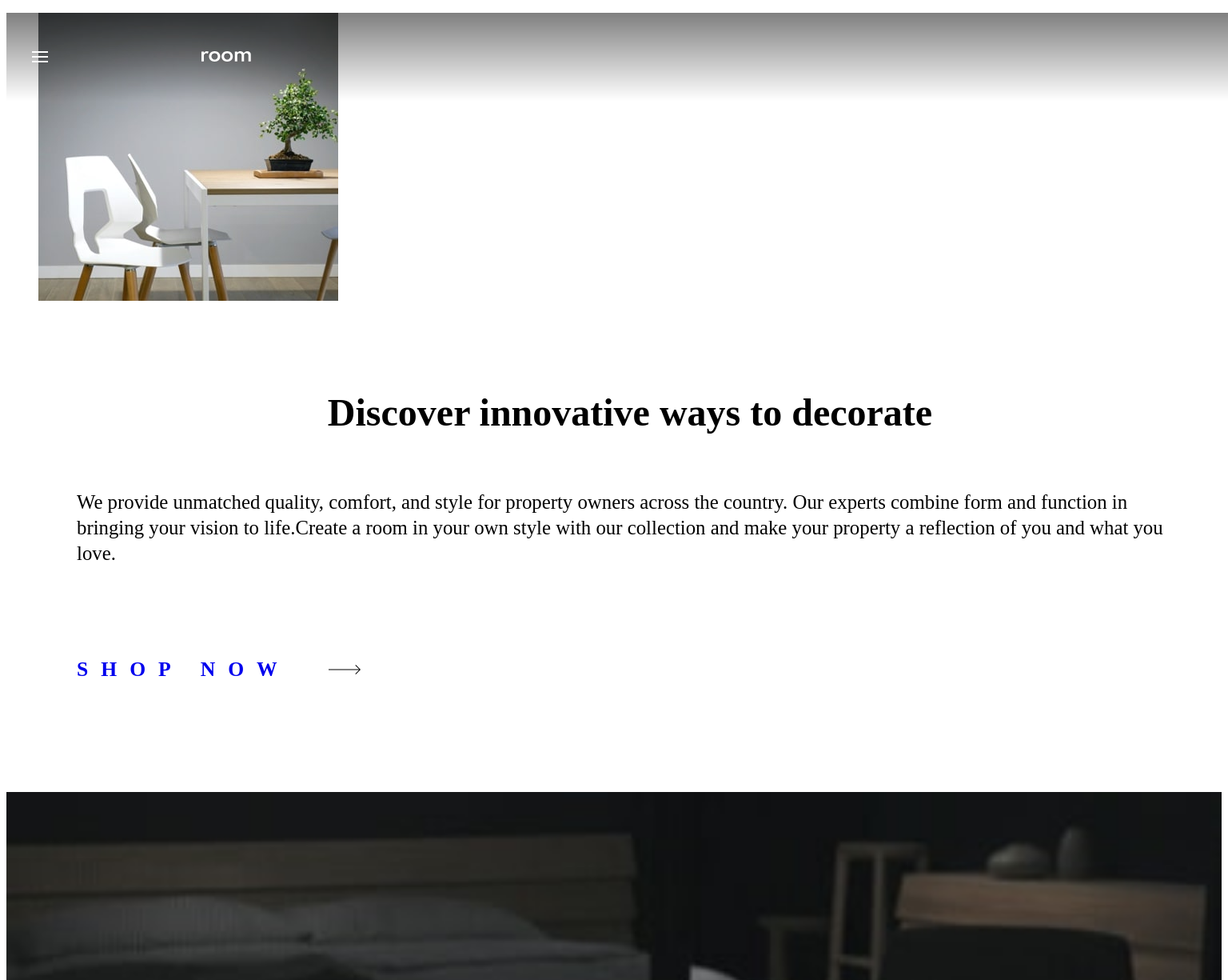
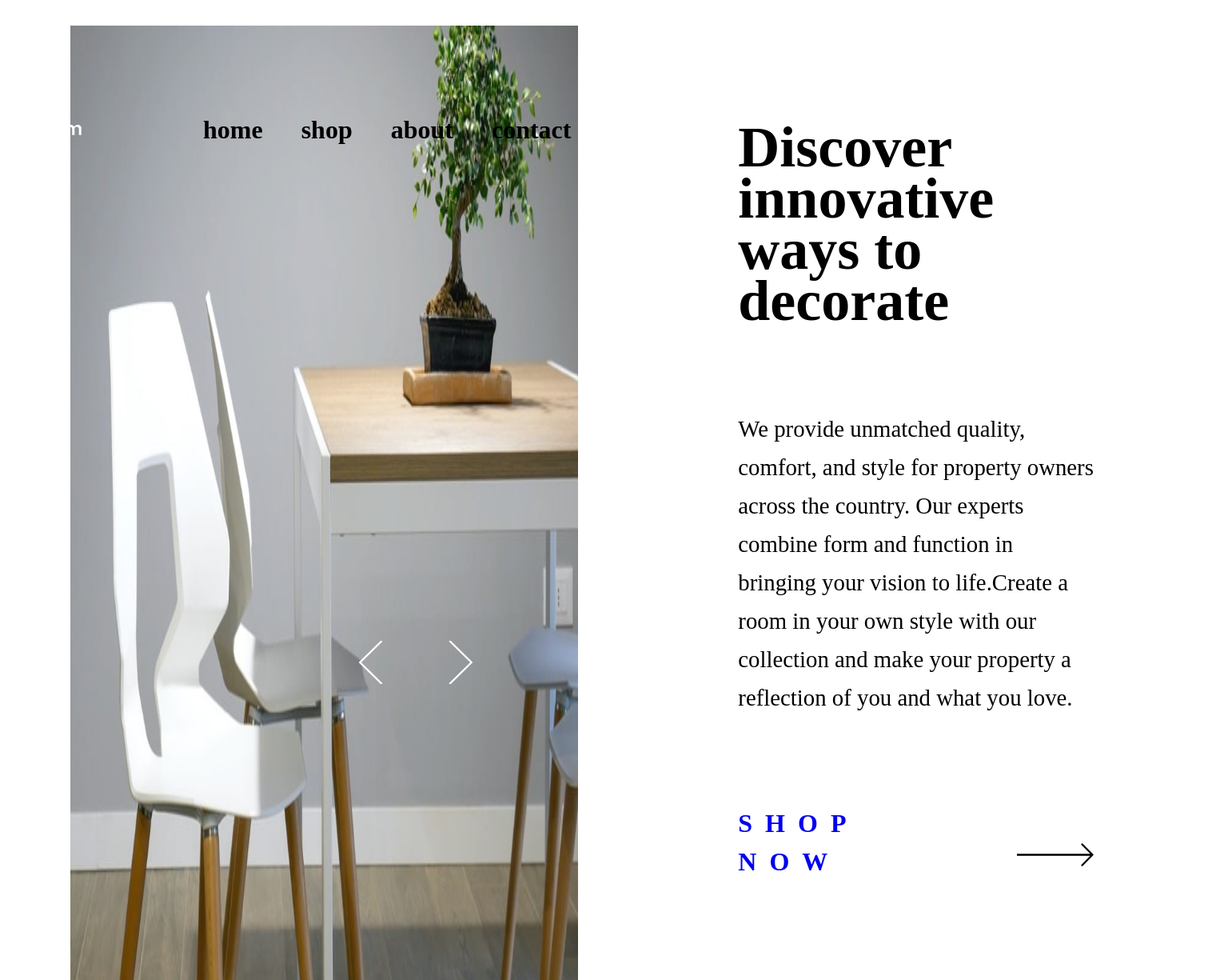
Before and after one commit to Diego2Drm/Room-homepage, a React (Vite) app: page / in a window 1536 px wide. Shown: the top 1225 px of the page at 80% size. Built offline with nearby package versions, Linux system fonts and the light colour scheme; the HTML template or start-up script is replaced by a standard one.

Commit message:
Media Queries Desktop

```diff
--- a/src/components/About/styles.module.css
+++ b/src/components/About/styles.module.css
@@ -1,20 +1,23 @@
 .containerAbout {
-  margin-block-start: 7rem;
   width: 100%;
+
   img {
     width: 100%;
   }
 }
+
 .content {
   padding: 4rem 3rem;
-  h3{
+
+  h3 {
     color: var(--Black);
     font-weight: 700;
     font-size: 1.68em;
     letter-spacing: .5rem;
     text-transform: uppercase;
   }
-  p{
+
+  p {
     color: var(--Dark-Gray);
     font-weight: 500;
     font-size: 1.55rem;
@@ -22,3 +25,25 @@
     line-height: 2rem;
   }
 }
+
+@media (min-width: 768px) {
+  .content {
+    padding: 5rem 4rem;
+
+    h3 {
+      font-size: 2rem;
+      letter-spacing: 1rem;
+    }
+
+    p {
+      font-size: 1.8rem;
+      line-height: 2.5rem;
+    }
+  }
+}
+
+@media (min-width: 1440px) {
+  .containerAbout {
+    display: flex;
+  }
+}
--- a/src/components/NavBar/NavBar.module.css
+++ b/src/components/NavBar/NavBar.module.css
@@ -21,13 +21,14 @@
   z-index: 1;
 }
 
-.navbarContent{
+.navbarContent {
   background: var(--White);
   padding: 3rem 2rem;
   display: flex;
   align-items: center;
   justify-content: space-between;
 }
+
 .navbarContent ul {
   list-style: none;
   display: flex;
@@ -36,3 +37,24 @@
   font-weight: 700;
   font-size: 1.4rem;
 }
+
+@media (min-width: 1024px) {
+  .container{
+    background: transparent;
+    align-items: center;
+    gap: 5rem;
+  }
+  .iconMenu, .iconClose{
+    display: none;
+  }
+  .dislabel {
+    display: flex;
+  }
+  .navbarContent{
+    background: transparent;
+  }
+  .navbarContent ul {
+    color: var(--White);
+    font-size: 2rem;
+  }
+}
--- a/src/components/NavBar/NavBar.tsx
+++ b/src/components/NavBar/NavBar.tsx
@@ -15,14 +15,14 @@ const NavBar: React.FC = () => {
 
   return (
     <section className={styles.container}>
-      <img src={iconMenu} alt="Icon-hamburger"
+      <img src={iconMenu} alt="Icon-hamburger" className={styles.iconMenu}
       onClick={handleOpen}
       />
       <img src={logo} alt="Logo" />
 
       <nav className={ open ? styles.navbar : styles.dislabel}>
         <div className={styles.navbarContent}>
-          <img src={iconClose} alt="icon-close"
+          <img src={iconClose} alt="icon-close" className={styles.iconClose}
            onClick={handleOpen}
           />
           <ul>
--- a/src/components/Slider/Slider.tsx
+++ b/src/components/Slider/Slider.tsx
@@ -27,26 +27,26 @@ const Slider: React.FC = () => {
   useEffect(() => {
     const listNode = listRef.current;
 
-    if(listNode){
+    if (listNode) {
       const infoNode = listNode.querySelectorAll("li")[currentIndex];
 
-      if(infoNode){
-        infoNode.scrollIntoView({ behavior: "smooth"})
+      if (infoNode) {
+        infoNode.scrollIntoView({ behavior: "smooth" })
       }
     }
 
   }, [currentIndex])
 
-  const showSlider = ( direction : string) => {
-    if(direction === "prev"){
-      setCurrentindex( curr => {
+  const showSlider = (direction: string) => {
+    if (direction === "prev") {
+      setCurrentindex(curr => {
         const firsSlide = currentIndex === 0;
         return firsSlide ? 0 : curr - 1;
       })
     } else {
       const isLastSlide = currentIndex === dataImages.length - 1;
-      if(!isLastSlide){
-        setCurrentindex( curr => curr + 1)
+      if (!isLastSlide) {
+        setCurrentindex(curr => curr + 1)
       }
     }
   }
@@ -66,17 +66,19 @@ const Slider: React.FC = () => {
             {
               dataImages.map(data => (
                 <li key={data.id}>
+                  <figure className={style.contentImg}>
                     <img src={data.imgMobile} alt={data.title} />
+                    <img src={data.imgDesktop} alt={data.title} />
+                  </figure>
 
                   <div>
                     <h3>{data.title}</h3>
                     <p>{data.info}</p>
-                  </div>
-
                     <a href="#" className={style.iconArrow}>
                       <p>SHOP NOW</p>
-                    <img src={arrow} alt="" />
+                      <img src={arrow} alt="arrow" />
                     </a>
+                  </div>
                 </li>
               ))
             }
--- a/src/components/Slider/styles.module.css
+++ b/src/components/Slider/styles.module.css
@@ -33,6 +33,16 @@
       display: inline;
       min-width: 100%;
 
+      figure {
+        img {
+          width: 100%;
+        }
+
+        img:nth-child(2) {
+          display: none;
+        }
+      }
+
       div {
         display: flex;
         flex-direction: column;
@@ -53,17 +63,17 @@
           margin-block-start: 1.5rem;
           line-height: 2rem;
         }
-      }
 
         .iconArrow {
+          margin: 5rem 0 3rem;
           width: 100%;
-        padding: 0 3rem;
           display: flex;
           align-items: center;
           gap: 3rem;
           text-decoration: none;
 
           p {
+            margin-block-start: 0;
             color: var(--Black);
             font-size: 1.6rem;
             letter-spacing: 1rem;
@@ -73,3 +83,92 @@
       }
     }
   }
+}
+
+@media (min-width: 768px) {
+  .arrows {
+    right: 0;
+    top: 43.7rem;
+  }
+
+  .containerInfo {
+    ul {
+      li {
+        figure {
+          img:nth-child(1) {
+            display: none;
+          }
+
+          img:nth-child(2) {
+            display: flex;
+            width: 100%;
+          }
+        }
+      }
+    }
+  }
+}
+
+@media (min-width: 1440px) {
+
+  .arrows {
+    right: 53rem;
+    top: 46rem;
+    width: 15rem;
+    height: 7.5rem;
+    gap: 5rem;
+
+    img {
+      width: 2rem;
+    }
+  }
+
+  .containerInfo {
+    ul {
+      li {
+        display: flex;
+
+        figure {
+          width: 100%;
+
+          img:nth-child(1) {
+            display: none;
+          }
+
+          img:nth-child(2) {
+            display: flex;
+            width: 100%;
+            height: 100%;
+          }
+        }
+
+        div {
+          width: 70%;
+          justify-content: center;
+          padding-inline: 10rem;
+
+          h3 {
+            font-size: 4.5rem;
+            line-height: 4rem;
+          }
+
+          p {
+            font-size: 1.8rem;
+            margin-block-start: 2rem;
+            line-height: 3rem;
+          }
+
+          .iconArrow {
+            p {
+              font-size: 2rem;
+            }
+
+            img {
+              width: 6rem;
+            }
+          }
+        }
+      }
+    }
+  }
+}
```
Lines whose indentation alone changed are shown as unchanged.
